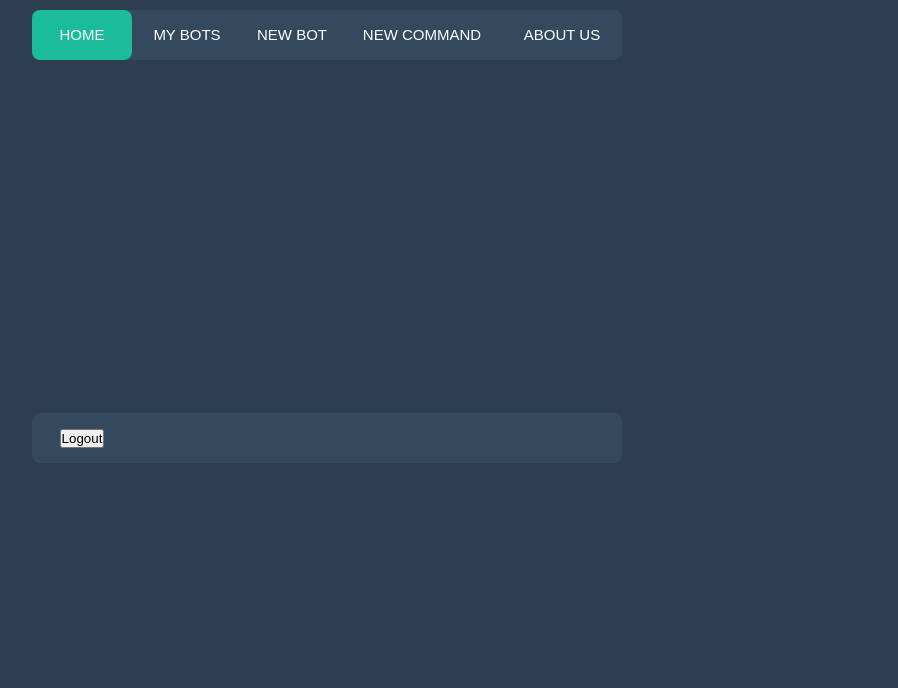
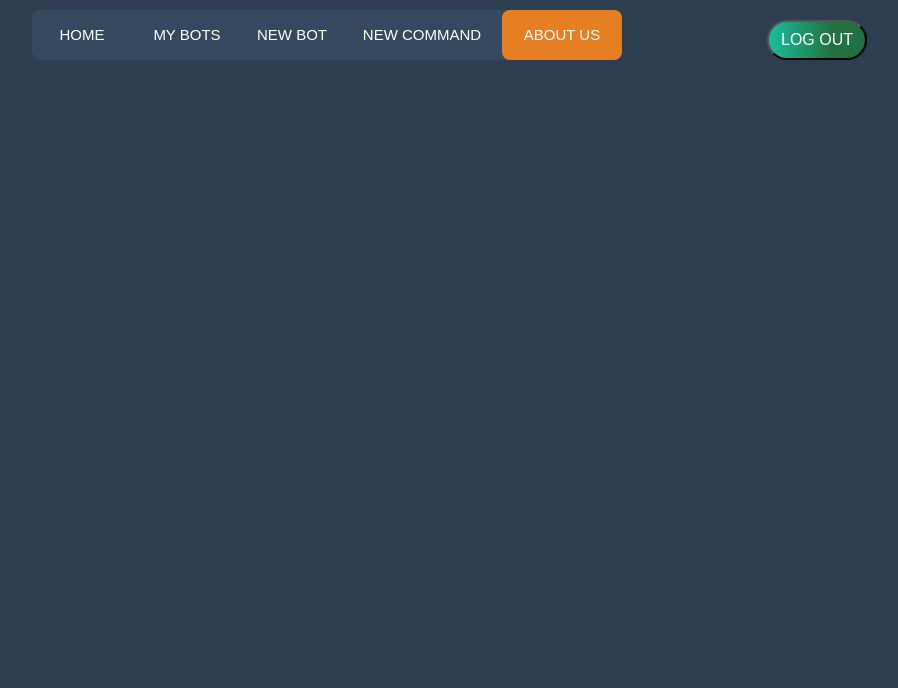
Before and after one commit to IHateModernity/bot-constructor, a Django app: page /about/ in a window 1280 px wide. Shown: the top 688 px of the page, without its empty margins (313-1211 px from the left). Run offline with Django 4.2, Linux system fonts and the light colour scheme; a user stored in the database is signed in.

Commit message:
Login/Logout button

```diff
--- a/bot_constructor/main/static/main/css/base.css
+++ b/bot_constructor/main/static/main/css/base.css
@@ -15,7 +15,7 @@ body{
 
 header {
     display: flex;
-    justify-content: center;
+    justify-content: space-between;
     height: 7vh;
     width: 100%
 }
@@ -85,13 +85,73 @@ a:nth-child(5){
   left: 210px;
   background-color: #3498db;
 }
+
 .start-newcommand, a:nth-child(4):hover~.animation{
   width: 160px;
   left: 310px;
   background-color: #9b59b6;
 }
+
 .start-about, a:nth-child(5):hover~.animation{
   width: 120px;
   left: 470px;
   background-color: #e67e22;
 }
+
+.fake {
+  width: 300px;
+  display: flex;
+  justify-content: center;
+  align-items: center;
+  padding-top: 10px;
+}
+
+
+a .log-btn{
+  position: absolute;
+  width: 100px;
+  height: 40px;
+  display: flex;
+  justify-content: center;
+  align-items: center;
+  color: #fff;
+  font-size: 16px;
+  font-family: sans-serif;
+  background: linear-gradient(90deg,  #1abc9c, rgb(35, 113, 62), rgb(30, 112, 79), rgb(39, 103, 57), rgb(16, 115, 98), rgb(93, 200, 200),rgb(38, 128, 88));
+  background-size: 400%;
+  border-radius: 30px;
+}
+
+a .log-btn:hover{
+  animation: animate 8s linear infinite;
+}
+
+@keyframes animate{
+  0% {
+    background-position: 0%;
+  }
+  100% {
+    background-position: 400%;
+  }
+}
+
+a .log-btn:before{
+  content: "";
+  position: absolute;
+  top: -5px;
+  left: -5px;
+  right: -5px;
+  bottom: -5px;
+  z-index: -1;
+  background: linear-gradient(45deg, #8cf6b5, #24ef9e, #4ecd96);
+  background-size: 400%;
+  border-radius: 40px;
+  opacity: 0;
+  transition: 0.5s;
+}
+
+a .log-btn:hover:before{
+  filter: blur(20px);
+  opacity: 1;
+  animation: animate 8s linear infinite;
+}
--- /dev/null
+++ b/bot_constructor/main/templates/main/about.html
@@ -0,0 +1,16 @@
+{% extends 'main/base.html' %}
+
+
+{% load static %}
+
+{% block title %} About {% endblock %}
+
+{% block links %}
+
+{% endblock %}
+
+{% block div-animation %}<div class="animation start-about"></div>{% endblock %}
+
+{% block content %}
+
+{% endblock %}
--- a/bot_constructor/main/templates/main/base.html
+++ b/bot_constructor/main/templates/main/base.html
@@ -13,14 +13,23 @@
 </head>
 <body>
   <header>
+    <span class="fake"></span>
     <div>
       <a class="btn-home" href="{% url 'home' %}">Home</a>
       <a class="btn-addcommand" href="{% url 'bots' %}">My bots</a>
       <a class="btn-bots" href="{% url 'create-new-bot' %}">New bot</a>
       <a class="btn-newbot" href="{% url 'bot-add-command' %}">New command</a>
-      <a class="btn-about" href="{% url 'home' %}">About us</a>
+      <a class="btn-about" href="{% url 'about' %}">About us</a>
       {% block div-animation %}{% endblock %}
+
     </div>
+    <span class="fake">
+      {% if user.is_authenticated %}
+        <a href="{% url 'logout' %}"><button class="log-btn">LOG OUT</button></a>
+      {% else %}
+        <a href="{% url 'authentication' %}"><button class="log-btn">LOG IN</button></a>
+      {% endif %}
+    </span>
   </header>
 
   {% block content %}
--- a/bot_constructor/main/templates/main/index.html
+++ b/bot_constructor/main/templates/main/index.html
@@ -17,7 +17,7 @@
         <div>
             {% if user.is_authenticated %}
             {{ user }}
-                <a href="{% url 'logout' %}"><button name="logout">Logout</button></a>
+
             {% endif %}
           <h1>Main Page</h1>
 
--- a/bot_constructor/main/urls.py
+++ b/bot_constructor/main/urls.py
@@ -1,7 +1,7 @@
 from django.urls import path, include
-from .views import index
+from .views import index, about
 
 urlpatterns = [
     path('', index, name='home'),
-    path('about/', index,name='about'),
+    path('about/', about,name='about'),
 ]
--- a/bot_constructor/main/views.py
+++ b/bot_constructor/main/views.py
@@ -3,7 +3,7 @@ from django.shortcuts import render
 from django.contrib.auth.mixins import LoginRequiredMixin
 
 def about(request):
-    return render(request, '')
+    return render(request, 'main/about.html')
 
 def index(request):
     """Функция для главной страницы"""
```
Also changed, not shown: bot_constructor/db.sqlite3.
